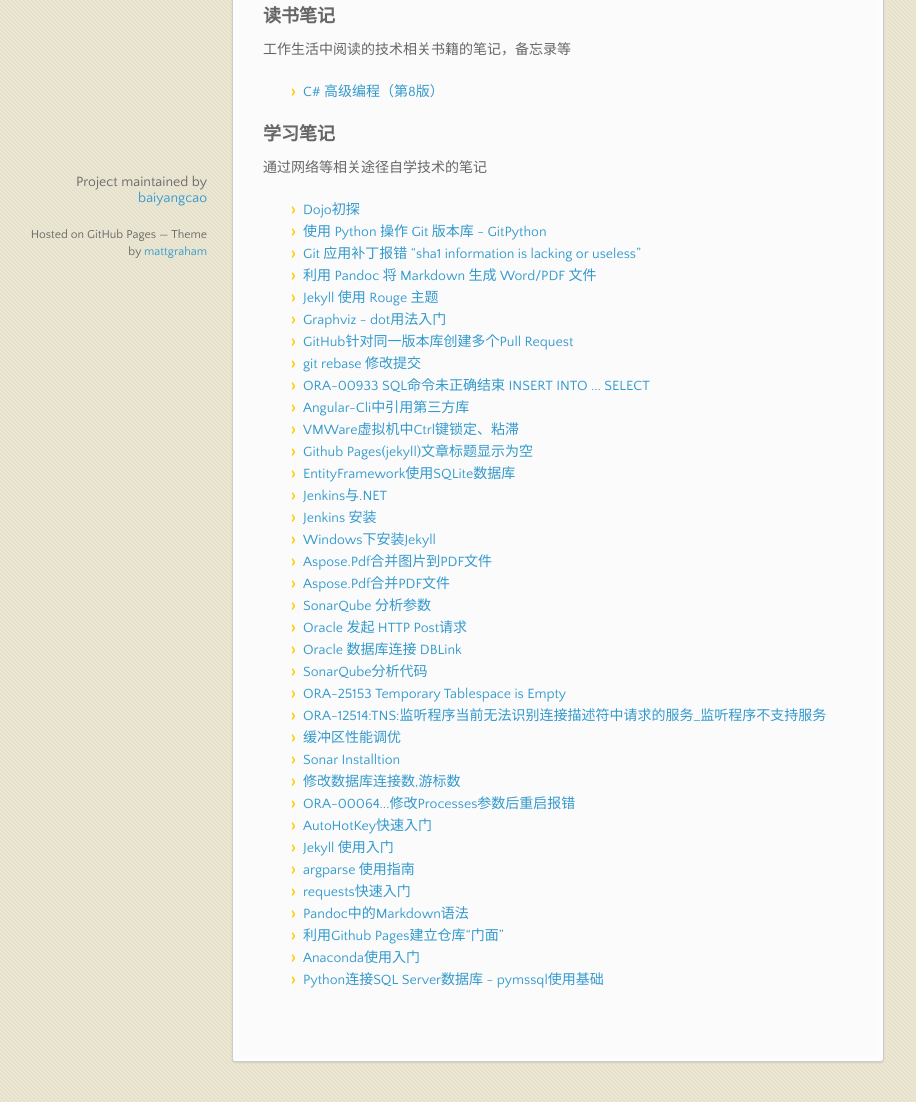
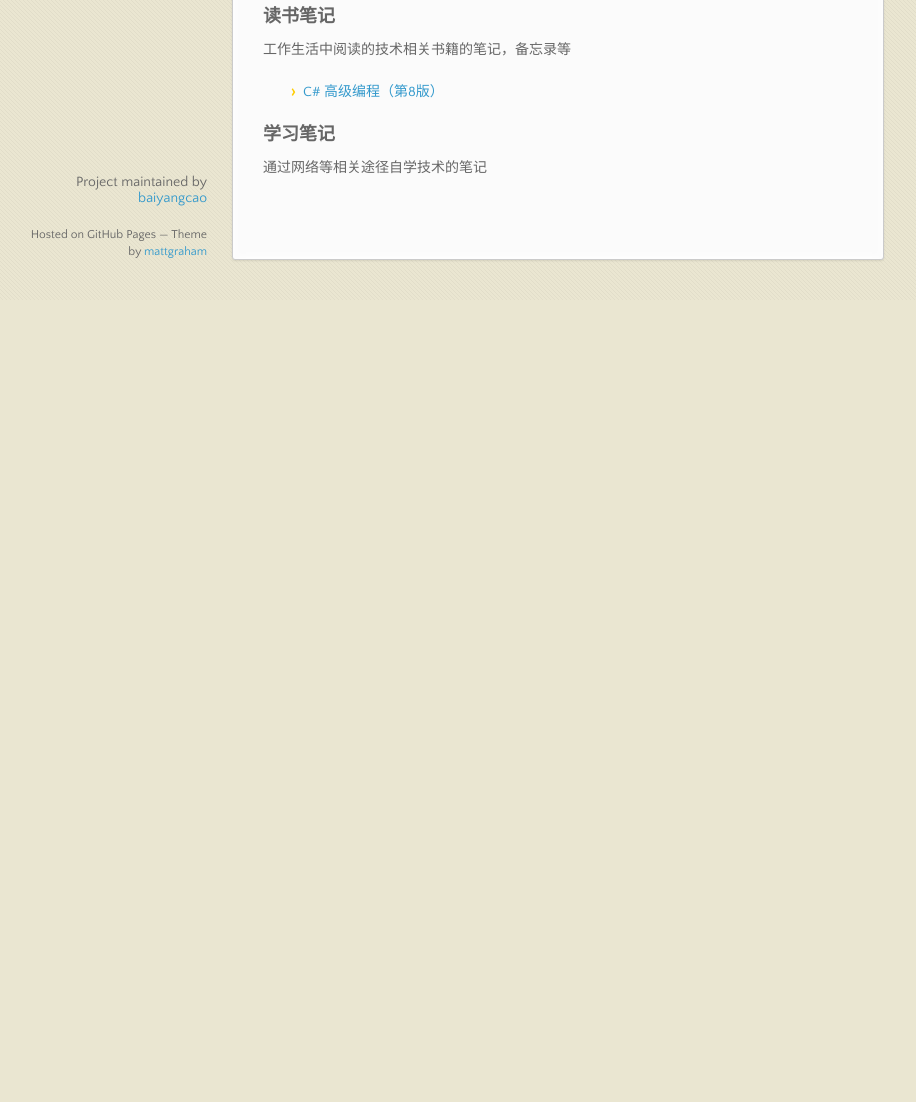
Before and after one commit to baiyangcao/Notes, a website: page docs/index.html in a window 1280 px wide. Shown: the part 500-1602 px from the top of the page, without its empty margins (83-999 px from the left). After the commit the page ends 800 px from the top, so only its background shows below. Drawn offline with nearby package versions, Linux system fonts and the light colour scheme.

Commit message:
update readme.md and index.html automatically

```diff
--- a/docs/index.html
+++ b/docs/index.html
@@ -73,78 +73,6 @@
 
 <ul>
 
-<li><a href="https://baiyangcao.github.io/notes/2017/04/21/hello-dojo.html">Dojo初探</a></li>
-
-<li><a href="https://baiyangcao.github.io/notes/2017/04/11/gitpython-tutorial.html">使用 Python 操作 Git 版本库 - GitPython</a></li>
-
-<li><a href="https://baiyangcao.github.io/notes/2017/04/05/git-sha1-lack.html">Git 应用补丁报错 “sha1 information is lacking or useless”</a></li>
-
-<li><a href="https://baiyangcao.github.io/notes/2017/03/31/pandoc-pdf.html">利用 Pandoc 将 Markdown 生成 Word/PDF 文件</a></li>
-
-<li><a href="https://baiyangcao.github.io/notes/2017/03/28/jekyll-rouge.html">Jekyll 使用 Rouge 主题</a></li>
-
-<li><a href="https://baiyangcao.github.io/notes/2017/03/23/graphviz-dot.html">Graphviz - dot用法入门</a></li>
-
-<li><a href="https://baiyangcao.github.io/notes/2017/03/20/github-multi-pull-request.html">GitHub针对同一版本库创建多个Pull Request</a></li>
-
-<li><a href="https://baiyangcao.github.io/notes/2017/03/19/git-rebase.html">git rebase 修改提交</a></li>
-
-<li><a href="https://baiyangcao.github.io/notes/2017/03/18/ora-00933.html">ORA-00933 SQL命令未正确结束 INSERT INTO ... SELECT</a></li>
-
-<li><a href="https://baiyangcao.github.io/notes/2017/03/15/angular-cli-json.html">Angular-Cli中引用第三方库</a></li>
-
-<li><a href="https://baiyangcao.github.io/notes/2017/03/14/vmware-ctrl.html">VMWare虚拟机中Ctrl键锁定、粘滞</a></li>
-
-<li><a href="https://baiyangcao.github.io/notes/2017/03/14/jekyll-empty-title.html">Github Pages(jekyll)文章标题显示为空</a></li>
-
-<li><a href="https://baiyangcao.github.io/notes/2017/03/13/ef-sqlite.html">EntityFramework使用SQLite数据库</a></li>
-
-<li><a href="https://baiyangcao.github.io/notes/2017/02/09/jenkins-dotnet.html">Jenkins与.NET</a></li>
-
-<li><a href="https://baiyangcao.github.io/notes/2017/02/03/jenkins-installation.html">Jenkins 安装</a></li>
-
-<li><a href="https://baiyangcao.github.io/notes/2017/01/29/jekyll-windows.html">Windows下安装Jekyll</a></li>
-
-<li><a href="https://baiyangcao.github.io/notes/2017/01/25/aspose-pdf-image.html">Aspose.Pdf合并图片到PDF文件</a></li>
-
-<li><a href="https://baiyangcao.github.io/notes/2017/01/17/aspose-pdf.html">Aspose.Pdf合并PDF文件</a></li>
-
-<li><a href="https://baiyangcao.github.io/notes/2017/01/11/sonarqube-analyz-parameter.html">SonarQube 分析参数</a></li>
-
-<li><a href="https://baiyangcao.github.io/notes/2017/01/05/oracle-http.html">Oracle 发起 HTTP Post请求</a></li>
-
-<li><a href="https://baiyangcao.github.io/notes/2016/12/27/oracle-dblink.html">Oracle 数据库连接 DBLink</a></li>
-
-<li><a href="https://baiyangcao.github.io/notes/2016/12/16/sonarqube-analyz.html">SonarQube分析代码</a></li>
-
-<li><a href="https://baiyangcao.github.io/notes/2016/12/15/ora-25153.html">ORA-25153 Temporary Tablespace is Empty</a></li>
-
-<li><a href="https://baiyangcao.github.io/notes/2016/12/11/ora-12514.html">ORA-12514:TNS:监听程序当前无法识别连接描述符中请求的服务_监听程序不支持服务</a></li>
-
-<li><a href="https://baiyangcao.github.io/notes/2016/12/08/oracle-buffer.html">缓冲区性能调优</a></li>
-
-<li><a href="https://baiyangcao.github.io/notes/2016/12/05/sonar-installtion.html">Sonar Installtion</a></li>
-
-<li><a href="https://baiyangcao.github.io/notes/2016/11/24/modify-session.html">修改数据库连接数,游标数</a></li>
-
-<li><a href="https://baiyangcao.github.io/notes/2016/11/16/ora-00064.html">ORA-00064...修改Processes参数后重启报错</a></li>
-
-<li><a href="https://baiyangcao.github.io/notes/2016/10/29/autohotkey-basic.html">AutoHotKey快速入门</a></li>
-
-<li><a href="https://baiyangcao.github.io/notes/2016/10/21/jekyll-basic.html">Jekyll 使用入门</a></li>
-
-<li><a href="https://baiyangcao.github.io/notes/2016/10/18/argparse-basic.html">argparse 使用指南</a></li>
-
-<li><a href="https://baiyangcao.github.io/notes/2016/10/17/requests-basic.html">requests快速入门</a></li>
-
-<li><a href="https://baiyangcao.github.io/notes/2016/10/16/pandoc-markdown.html">Pandoc中的Markdown语法</a></li>
-
-<li><a href="https://baiyangcao.github.io/notes/2016/10/14/github-pages-basic.html">利用Github Pages建立仓库“门面”</a></li>
-
-<li><a href="https://baiyangcao.github.io/notes/2016/10/13/anaconda-basic.html">Anaconda使用入门</a></li>
-
-<li><a href="https://baiyangcao.github.io/notes/2016/10/12/pymssql-basic.html">Python连接SQL Server数据库 - pymssql使用基础</a></li>
-
 </ul>
       </section>
       <footer>
```
Also changed, not shown: README.md.
